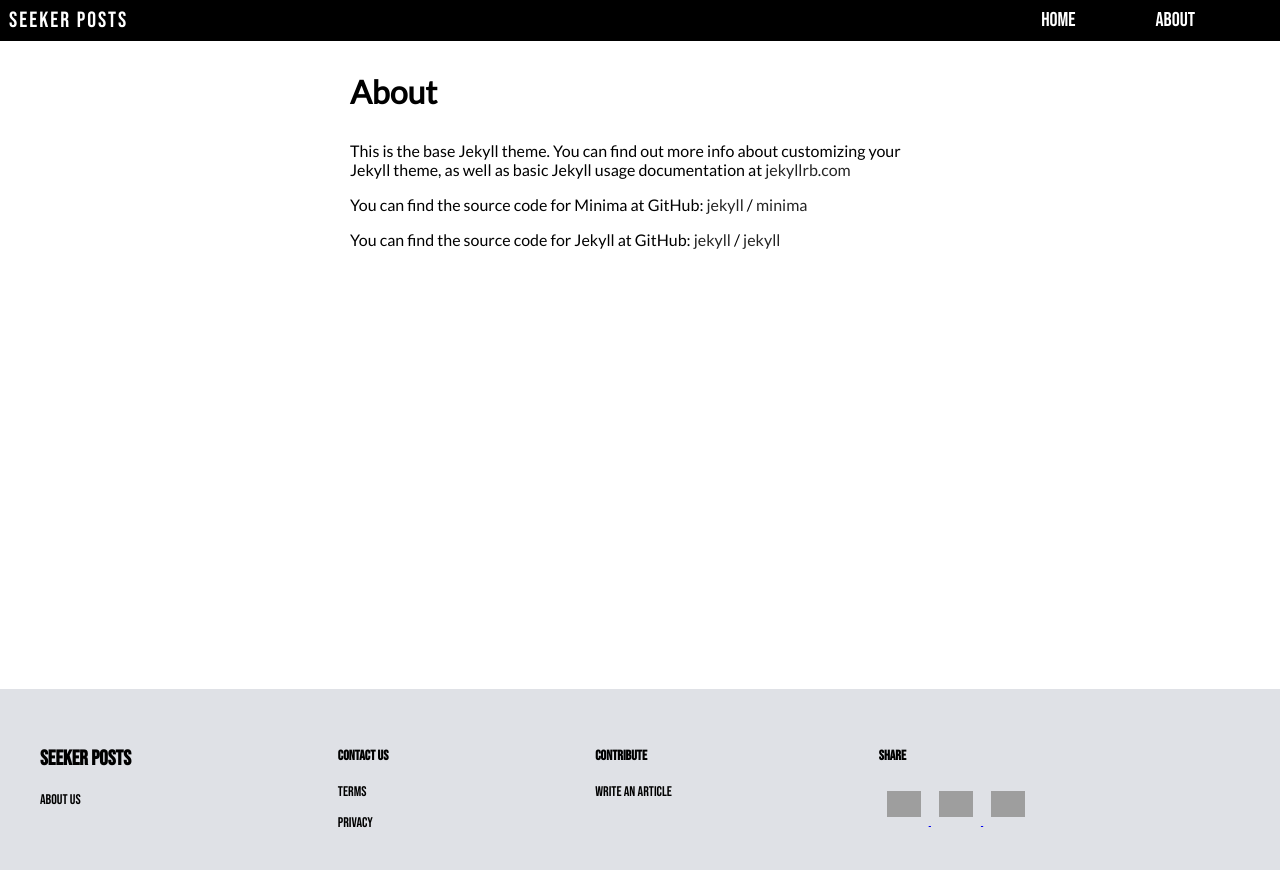
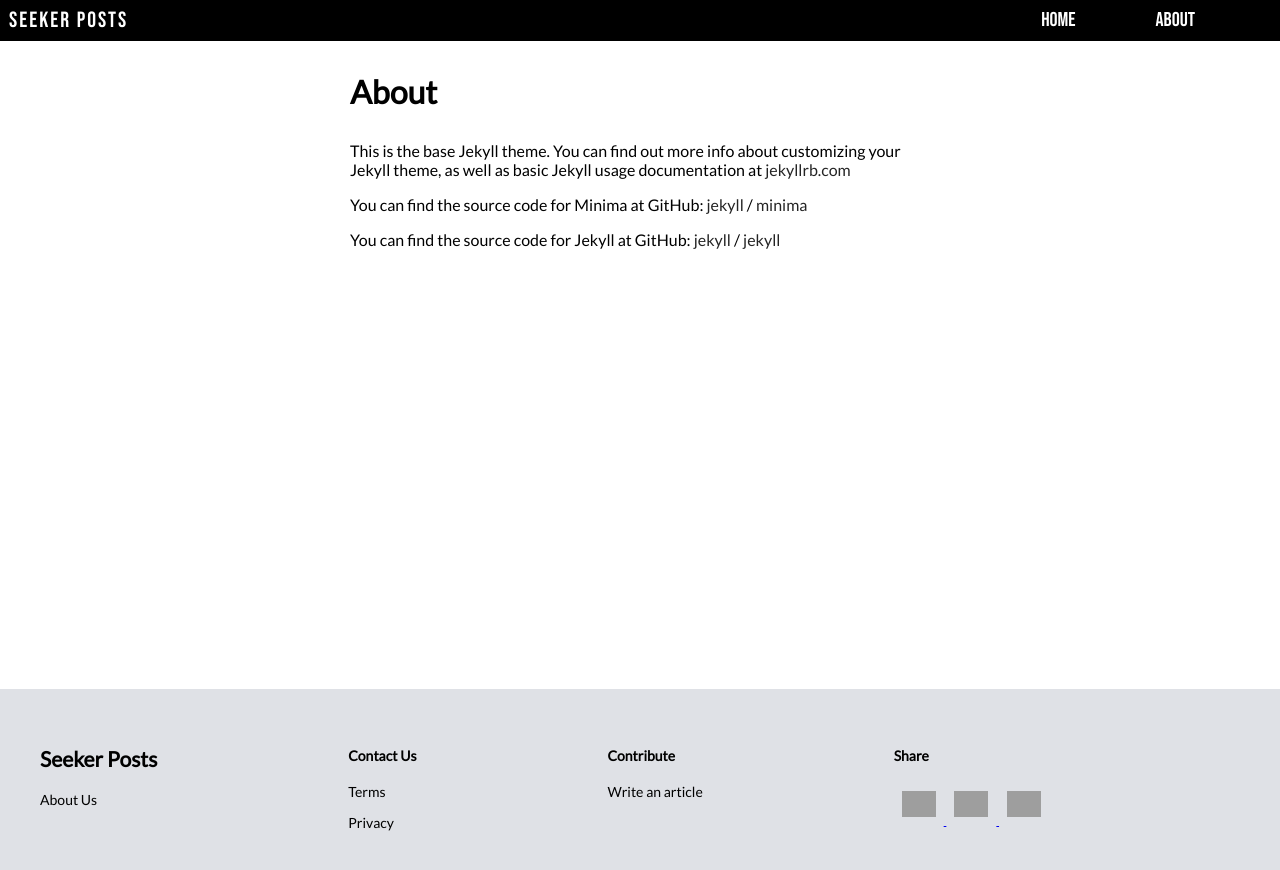
Before and after one commit to sitemaster7420/sitemaster7420.github.io, a Jekyll site: the page built from about.markdown, in a window 1280 px wide. Shown: the top 870 px of the page. Built offline with Jekyll 4.4.1, drawn with Linux system fonts in a browser that asks for light colours; nearby versions of some CDN libraries; grey boxes are pictures that could not be loaded.

Commit message:
Added email form

```diff
--- a/css/style.css
+++ b/css/style.css
@@ -81,12 +81,6 @@ header {
 }
 
 /* Navigation-Bar Styling */
-.newsletter {
-  height: 500px;
-  width: 400px;
-  background-color: white;
-  border: 1px solid black;
-}
 
 nav {
   font-family: 'Bebas Neue', sans-serif;
@@ -234,6 +228,32 @@ nav a:hover {
 
 
 /*Main Post title formatting*/
+.newsletter {
+  position: absolute;
+  right: 2%;
+  top: 50px;
+}
+
+#newsletter_email {
+  border-radius: 0;
+  border: 1px gray solid;
+  font-family: 'Lato', sans-serif;
+  width: 180px;
+  height: 30px;
+}
+
+#newsletter_submit {
+  font-family: 'Bebas Neue', sans-serif;
+  font-size: 16px;
+  letter-spacing: 1px;
+  background-color: #de2f2f;
+  color: white;
+  border-radius: 0;
+  border: none;
+  cursor: pointer;
+  padding: 5px 7px;
+}
+
 .post_container {
   flex-basis: 84%;
   flex-wrap: wrap;
@@ -411,7 +431,7 @@ hr {
   width: 100%;
   padding: 40px;
   font-size: 14px;
-  font-family: 'Bebas Neue';
+  font-family: 'Lato', arial;
   background-color: #dfe1e6;
   color: #000000;
   margin-top: auto;
```
Also changed, not shown: _layouts/home.html (+5 -12 lines).
